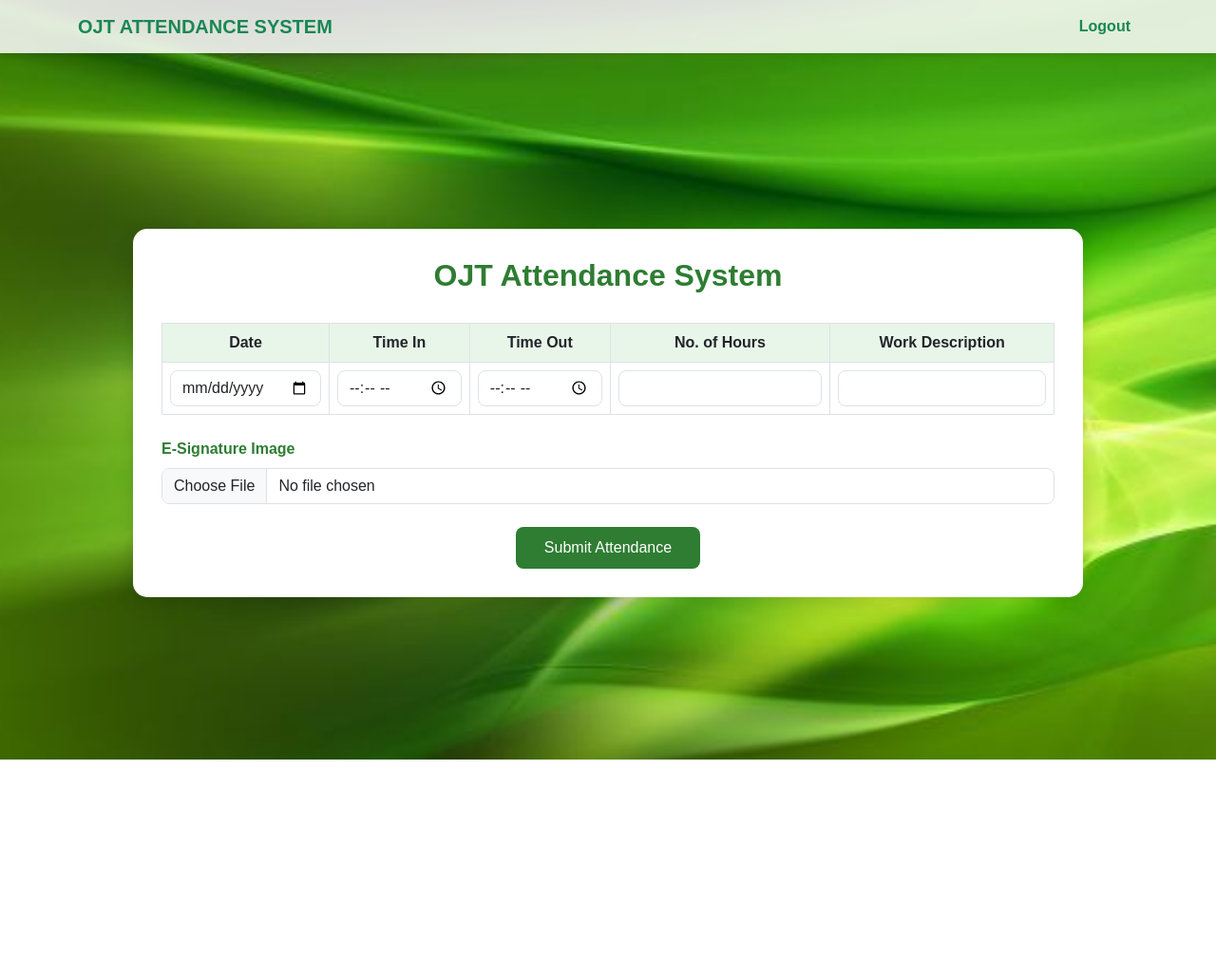
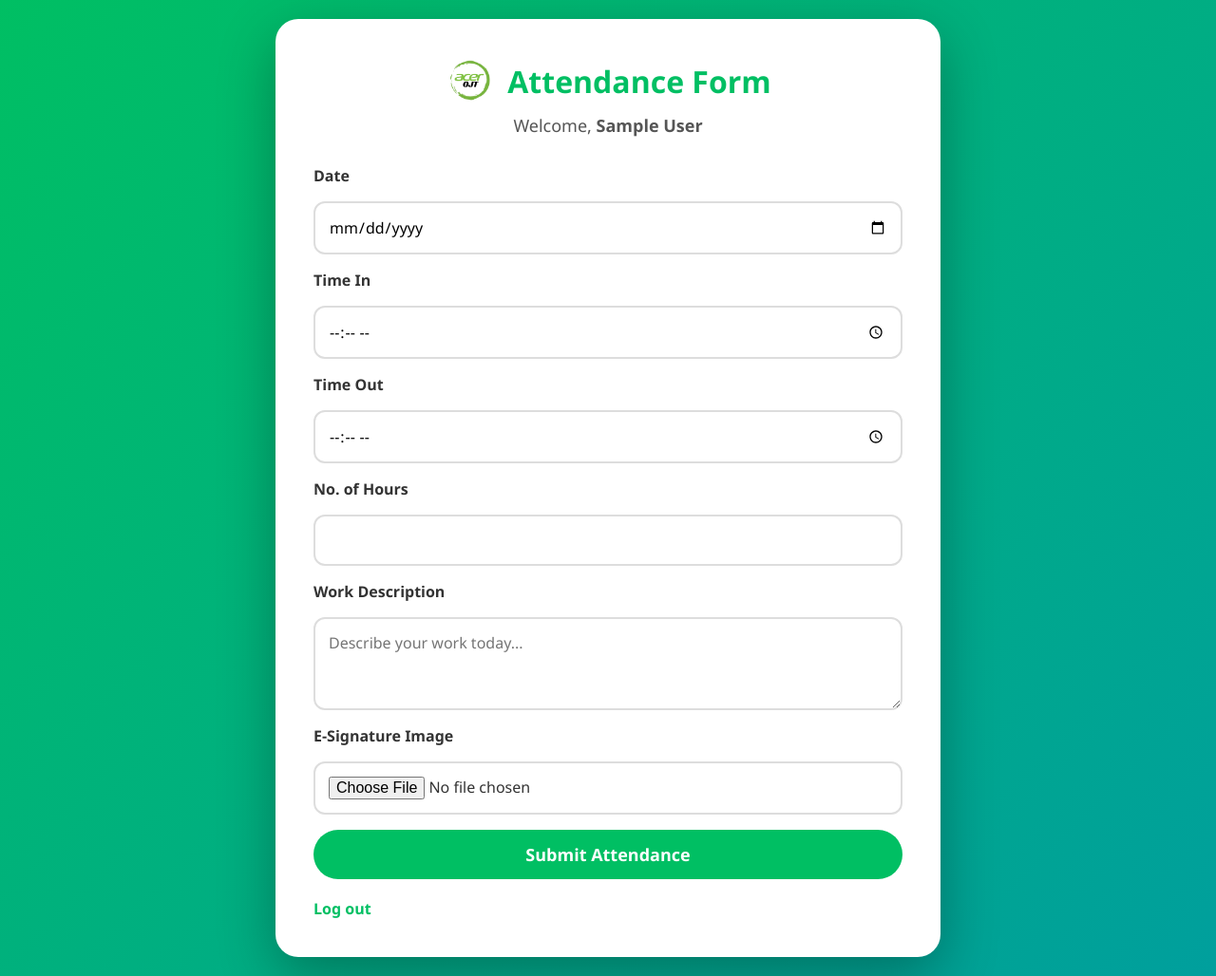
Before and after one commit to Fredrickhabla/OJT-Attendance-System, a PHP site: page /attendance_form.php in a window 1280 px wide. Shown: the whole page at 95% size. Before the commit the page ends 800 px from the top, so only its background shows below. Run offline with PHP 8.4, Linux system fonts and the light colour scheme; the visitor is signed in with stand-in values (Sample User, id 1).

Commit message:
attendance_form.php

```diff
--- a/attendance_form.php
+++ b/attendance_form.php
@@ -2,144 +2,173 @@
 session_start();
 if (!isset($_SESSION['user_id'])) {
     header("Location: index.php");
-    exit;
+    exit();
 }
 ?>
 <!DOCTYPE html>
 <html lang="en">
 <head>
   <meta charset="UTF-8" />
-  <title>OJT Attendance Sheet</title>
-  <meta name="viewport" content="width=device-width, initial-scale=1" />
-  <link href="https://cdn.jsdelivr.net/npm/bootstrap@5.3.0/dist/css/bootstrap.min.css" rel="stylesheet" />
-
+  <meta name="viewport" content="width=device-width, initial-scale=1.0"/>
+  <title>Acer OJT Attendance</title>
   <style>
+    * {
+      margin: 0;
+      padding: 0;
+      box-sizing: border-box;
+      font-family: 'Segoe UI', Tahoma, Geneva, Verdana, sans-serif;
+    }
     body {
-    background: url('images/cover.jpg') no-repeat center/cover fixed;
-    font-family: Arial, sans-serif;
-    margin: 0;
-    padding-top: 70px;
-  }
-  .navbar-glass {
-    background: rgba(255, 255, 255, .85);
-    backdrop-filter: blur(6px);
-    box-shadow: 0 2px 6px rgba(0, 0, 0, .1);
-  }
-  .container-wrapper {
+      background: linear-gradient(135deg, #00bf63, #009f9d);
+      min-height: 100vh;
       display: flex;
       justify-content: center;
       align-items: center;
-    min-height: calc(100vh - 70px);
+      padding: 20px;
+      color: #333;
     }
-  .attendance-card {
+    .container {
       background: #fff;
-    border-radius: 15px;
-    box-shadow: 0 6px 20px rgba(0, 0, 0, .15);
+      border-radius: 24px;
+      box-shadow: 0 20px 60px rgba(0,0,0,0.3);
+      max-width: 700px;
       width: 100%;
-    max-width: 1000px;
-    padding: 30px;
-    overflow: auto;
+      padding: 40px;
+      animation: fadeIn 0.7s ease;
     }
-  h2 {
-    color: #2e7d32;
-    text-align: center;
-    margin-bottom: 30px;
-    font-weight: bold;
+    @keyframes fadeIn {
+      from { opacity: 0; transform: translateY(-20px); }
+      to { opacity: 1; transform: translateY(0); }
     }
-  table th, table td {
-    vertical-align: middle !important;
+    .header {
+      display: flex;
+      align-items: center;
+      justify-content: center;
+      gap: 16px;
+      margin-bottom: 10px;
     }
-  th {
-    background: #e8f5e9 !important;
-    color: #2e7d32;
-  }
-  .form-control {
+    .header img {
+      width: 50px;
+      height: 50px;
+      object-fit: contain;
       border-radius: 8px;
     }
-  .btn-success {
-    background: #2e7d32;
-    border: none;
-    padding: 10px 30px;
-    border-radius: 8px;
+    h1 {
+      font-size: 32px;
+      color: #00bf63;
+    }
+    p {
+      font-size: 18px;
+      margin-bottom: 30px;
+      color: #555;
+      text-align: center;
+    }
+    form {
+      display: flex;
+      flex-direction: column;
+      gap: 16px;
+    }
+    label {
+      font-weight: 600;
       font-size: 16px;
     }
-  .btn-success:hover {
-    background: #1b5e20;
+    input[type="date"],
+    input[type="time"],
+    input[type="text"],
+    textarea,
+    input[type="file"] {
+      width: 100%;
+      padding: 14px;
+      border: 2px solid #ddd;
+      border-radius: 12px;
+      font-size: 16px;
+      transition: border 0.3s;
     }
-  .file-label {
-    font-weight: 500;
-    color: #2e7d32;
+    input[type="date"]:focus,
+    input[type="time"]:focus,
+    input[type="text"]:focus,
+    textarea:focus {
+      border-color: #00bf63;
+      outline: none;
     }
-  @media (max-width: 768px) {
-    .attendance-card {
-      padding: 20px;
+    button {
+      padding: 14px;
+      background: #00bf63;
+      border: none;
+      color: white;
+      font-weight: bold;
+      border-radius: 999px;
+      font-size: 18px;
+      cursor: pointer;
+      transition: background 0.3s;
     }
-    th, td {
-      font-size: 12px;
+    button:hover {
+      background: #008f4f;
     }
+    .logout {
+      margin-top: 20px;
+      display: inline-block;
+      text-decoration: none;
+      color: #00bf63;
+      font-weight: bold;
+      transition: color 0.3s;
+      text-align: center;
+    }
+    .logout:hover {
+      color: #008f4f;
     }
   </style>
 </head>
 <body>
+  <div class="container">
+    <div class="header">
+      <img src="images/ojtlogo.png" alt="Logo" />
+      <h1>Attendance Form</h1>
+    </div>
+    <p>Welcome, <strong><?= htmlspecialchars($_SESSION['full_name']) ?></strong></p>
+    <form method="POST" action="save_attendance.php" enctype="multipart/form-data">
+      <label for="date">Date</label>
+      <input type="date" id="date" name="date" required />
 
-<nav class="navbar navbar-expand-lg navbar-glass fixed-top">
-  <div class="container">
-    <a class="navbar-brand fw-bold text-success" href="#">OJT ATTENDANCE SYSTEM</a>
-    <button class="navbar-toggler" type="button" data-bs-toggle="collapse" data-bs-target="#navLinks">
-      <span class="navbar-toggler-icon"></span>
-    </button>
-    <div class="collapse navbar-collapse" id="navLinks">
-      <ul class="navbar-nav ms-auto">
-        <li class="nav-item">
-          <a class="nav-link text-success fw-semibold" href="logout.php">Logout</a>
-        </li>
-      </ul>
-    </div>
-  </div>
-</nav>
+      <label for="time_in">Time In</label>
+      <input type="time" id="time_in" name="time_in" required onchange="calculateHours()" />
 
-<div class="container-wrapper">
-  <div class="attendance-card">
-    <h2>OJT Attendance System</h2>
+      <label for="time_out">Time Out</label>
+      <input type="time" id="time_out" name="time_out" required onchange="calculateHours()" />
 
-    <form action="save_attendance.php" method="POST" enctype="multipart/form-data">
-      <input type="hidden" name="user_id" value="<?= $_SESSION['user_id'] ?>">
+      <label for="hours">No. of Hours</label>
+      <input type="text" id="hours" name="hours" />
 
-      <div class="table-responsive mb-4">
-        <table class="table table-bordered text-center mb-0">
-          <thead>
-            <tr>
-              <th>Date</th>
-              <th>Time In</th>
-              <th>Time Out</th>
-              <th>No. of Hours</th>
-              <th>Work Description</th>
-            </tr>
-          </thead>
-          <tbody>
-            <tr>
-              <td><input type="date" name="date" class="form-control" required></td>
-              <td><input type="time" name="time_in" class="form-control" required></td>
-              <td><input type="time" name="time_out" class="form-control" required></td>
-              <td><input type="number" name="hours" step="0.1" class="form-control" required></td>
-              <td><input type="text" name="work_description" class="form-control" required></td>
-            </tr>
-          </tbody>
-        </table>
+      <label for="work_desc">Work Description</label>
+      <textarea id="work_desc" name="work_desc" rows="3" placeholder="Describe your work today..." required></textarea>
+
+      <label for="signature">E-Signature Image</label>
+      <input type="file" id="signature" name="signature" accept="image/*" required />
+
+      <button type="submit">Submit Attendance</button>
+    </form>
+    <a class="logout" href="logout.php">Log out</a>
   </div>
 
-      <div class="mb-4">
-        <label for="signature" class="form-label file-label"><strong>E-Signature Image</strong></label>
-        <input type="file" class="form-control" name="signature" id="signature" accept="image/*" required>
-      </div>
+  <script>
+    function calculateHours() {
+      const timeIn = document.getElementById('time_in').value;
+      const timeOut = document.getElementById('time_out').value;
+      const hoursField = document.getElementById('hours');
 
-      <div class="text-center">
-        <button type="submit" class="btn btn-success">Submit Attendance</button>
-      </div>
-    </form>
-  </div>
-</div>
+      if (timeIn && timeOut) {
+        const [inH, inM] = timeIn.split(':').map(Number);
+        const [outH, outM] = timeOut.split(':').map(Number);
 
-<script src="https://cdn.jsdelivr.net/npm/bootstrap@5.3.0/dist/js/bootstrap.bundle.min.js"></script>
+        let diffMinutes = (outH * 60 + outM) - (inH * 60 + inM);
+        if (diffMinutes < 0) diffMinutes += 24 * 60; // handle overnight
+
+        const hours = Math.floor(diffMinutes / 60);
+        const minutes = diffMinutes % 60;
+
+        hoursField.value = `${hours}h ${minutes}m`;
+      }
+    }
+  </script>
 </body>
 </html>
```
Lines whose indentation alone changed are shown as unchanged.
